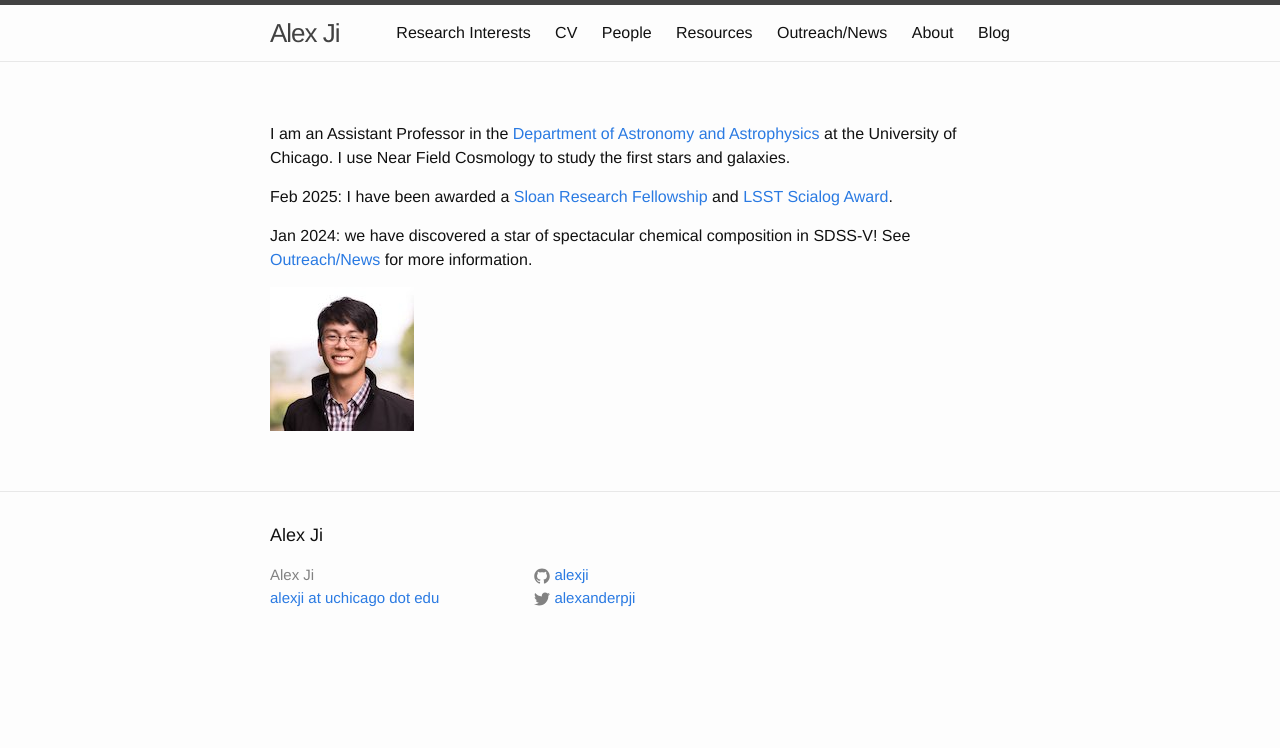
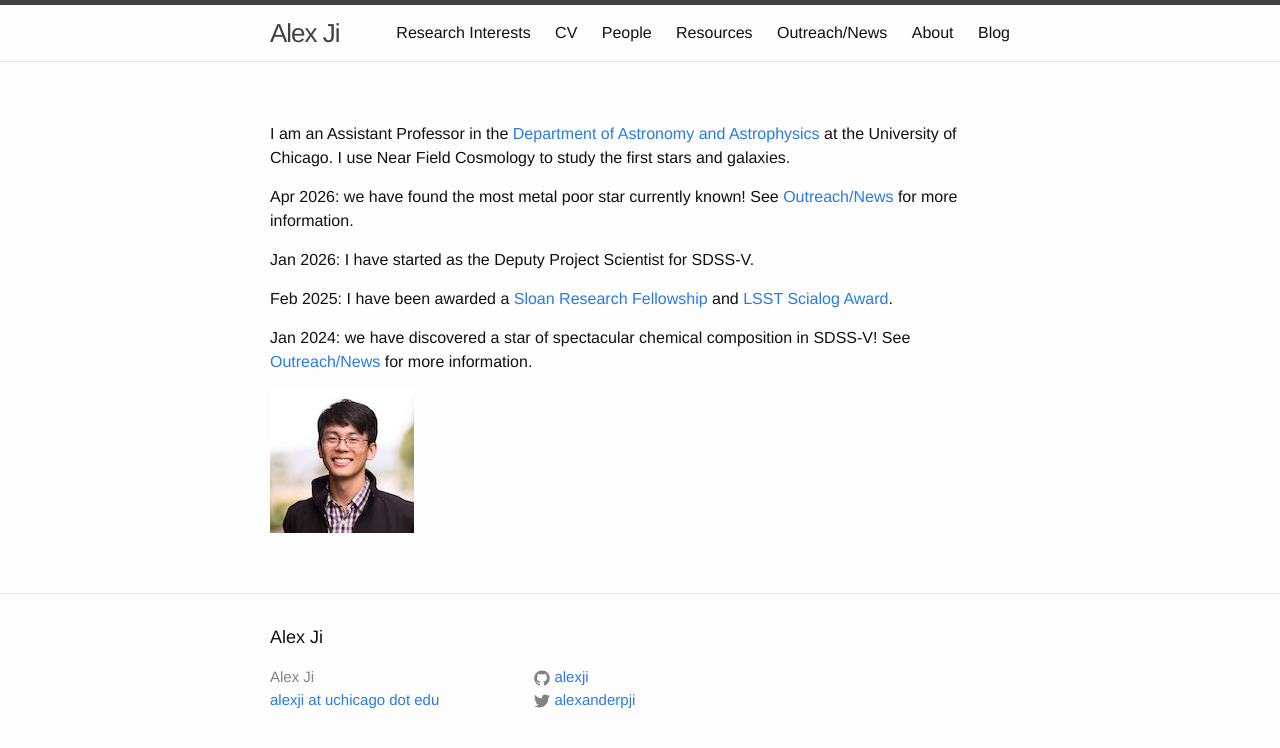
Before and after one commit to alexji/alexji.github.io, a Jekyll site: the page built from index.md, in a window 1280 px wide. Shown: the top 748 px of the page. Built offline with Jekyll 4.4.1, drawn with Linux system fonts in a browser that asks for light colours.

Commit message:
Major update

```diff
--- a/index.md
+++ b/index.md
@@ -4,6 +4,10 @@ permalink:
 ---
 
 I am an Assistant Professor in the [Department of Astronomy and Astrophysics](https://astrophysics.uchicago.edu/) at the University of Chicago. I use Near Field Cosmology to study the first stars and galaxies.
+
+Apr 2026: we have found the most metal poor star currently known! See [Outreach/News](https://www.alexji.com/outreach/) for more information.
+
+Jan 2026: I have started as the Deputy Project Scientist for SDSS-V.
 
 Feb 2025: I have been awarded a [Sloan Research Fellowship](https://sloan.org/fellowships/2025-Fellows) and [LSST Scialog Award](https://rescorp.org/news/2025/02/8-teams-win-awards-in-1st-year-of-scialog-early-science-with-the-lsst).
 
```
Also changed, not shown: outreach.md (+13 -1 lines), 1 other file.
